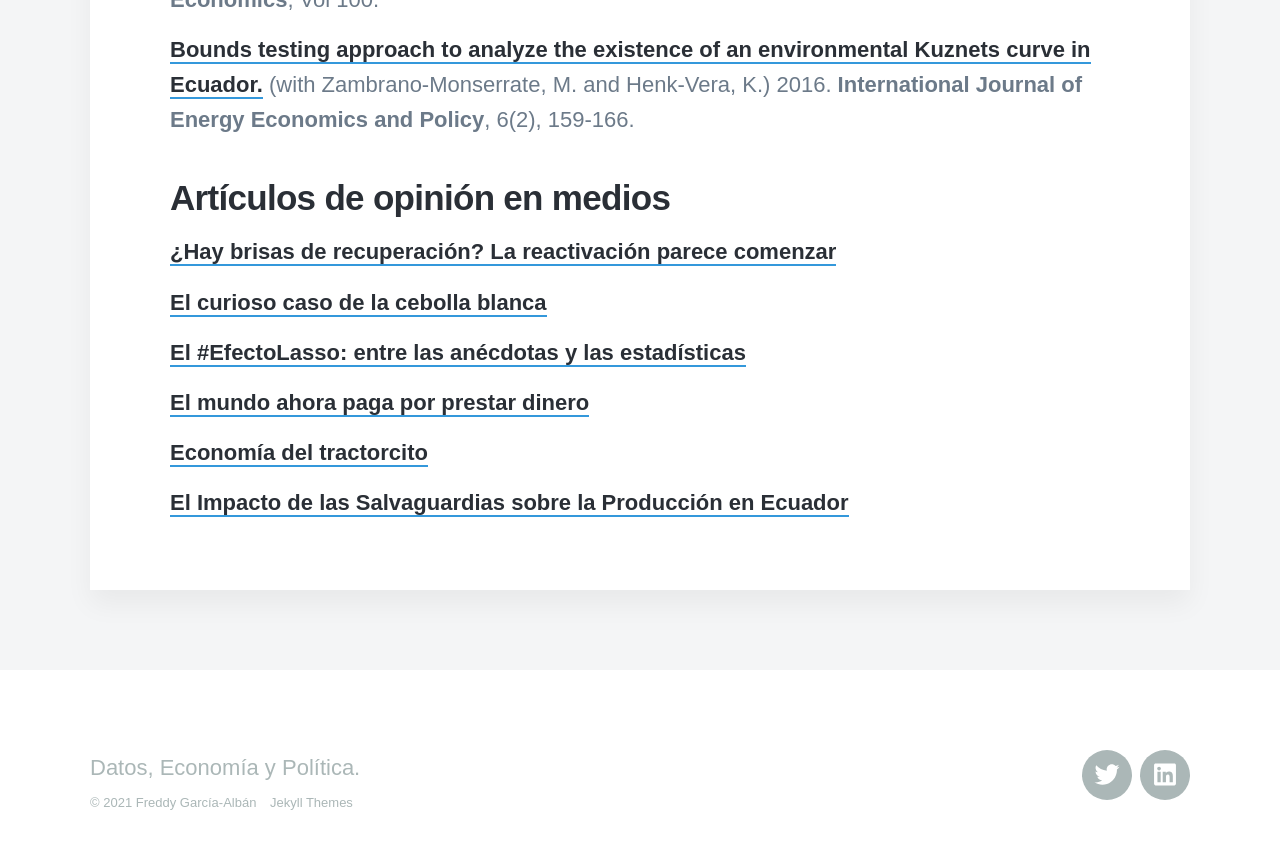
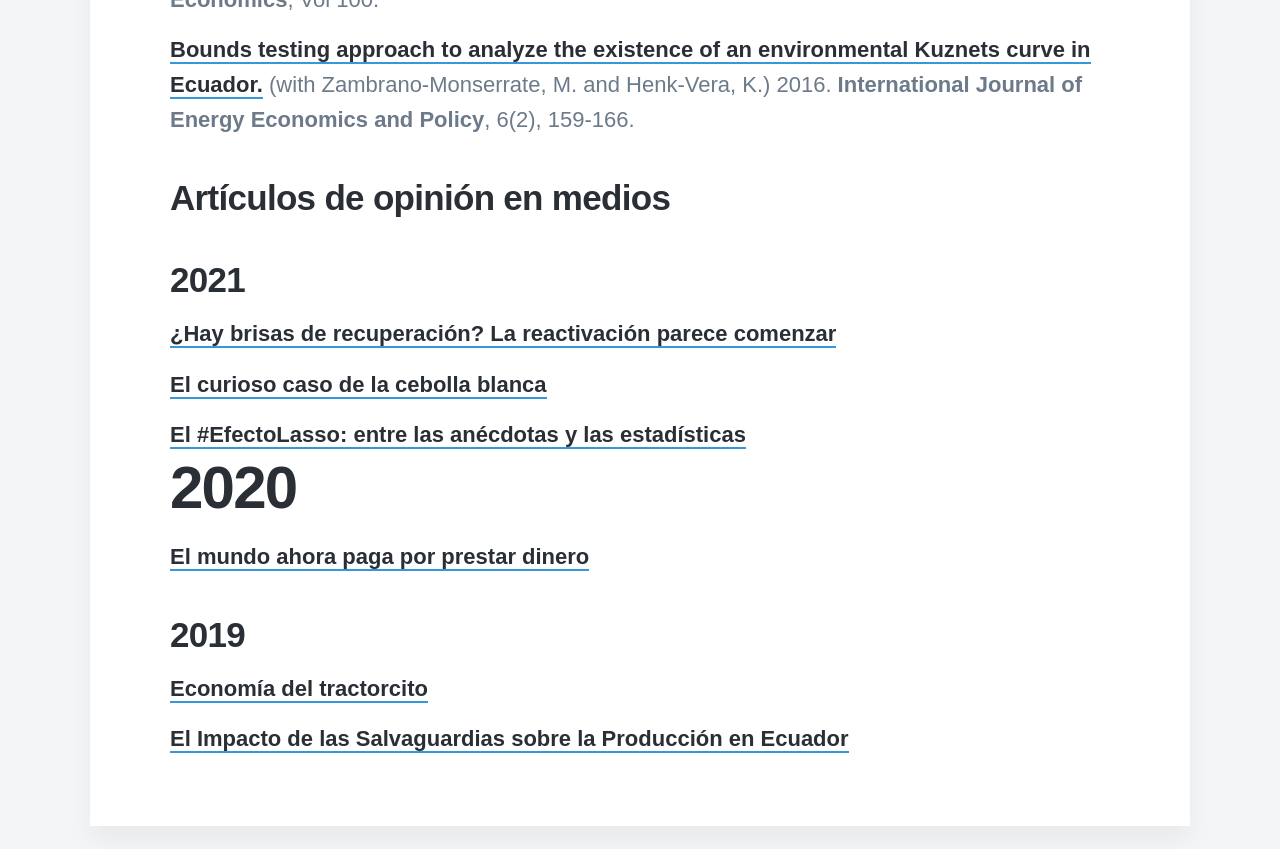
Before and after one commit to EnexFG/EnexFG.github.io, a Jekyll site: the page built from _pages/publicaciones.md, in a window 1280 px wide and 900 px high, scrolled down 748 px. Shown: the top 849 px of the window. Built offline with Jekyll 4.4.1, drawn with Linux system fonts in a browser that asks for light colours; nearby versions of some CDN libraries; some web fonts are replaced.

Commit message:
Update publicaciones.md

```diff
--- a/_pages/publicaciones.md
+++ b/_pages/publicaciones.md
@@ -11,14 +11,17 @@ featured_image: /images/demo/about.jpg
 [Bounds testing approach to analyze the existence of an environmental Kuznets curve in Ecuador.](https://www.econjournals.com/index.php/ijeep/article/viewFile/1831/1276) (with Zambrano-Monserrate, M. and Henk-Vera, K.) 2016. **International Journal of Energy Economics and Policy**, 6(2), 159-166.
 
 ## Artículos de opinión en medios
+## 2021
 [¿Hay brisas de recuperación? La reactivación parece comenzar](https://www.primicias.ec/noticias/firmas/recuperacion-economia-crecimiento-expectativas-ecuador/)
 
 [El curioso caso de la cebolla blanca](https://www.larepublica.ec/blog/2021/08/16/el-curioso-caso-de-la-cebolla-blanca/)
 
 [El #EfectoLasso: entre las anécdotas y las estadísticas](https://www.primicias.ec/noticias/firmas/efecto-lasso-anecdotas-estadisticas-confianza-economia-ecuador/)
 
+# 2020
 [El mundo ahora paga por prestar dinero](https://EnexFG.github.io/Research/Artículo Rev Comercio - Tasas Negativas.pdf)
 
+## 2019
 [Economía del tractorcito](https://www.inteligenciaempresarial.ec/blog/econom%C3%ADa-del-tractorcito)
 
 [El Impacto de las Salvaguardias sobre la Producción en Ecuador](https://EnexFG.github.io/Research/El Impacto de las Salvaguardias sobre la Producción en Ecuador.pdf)
```
